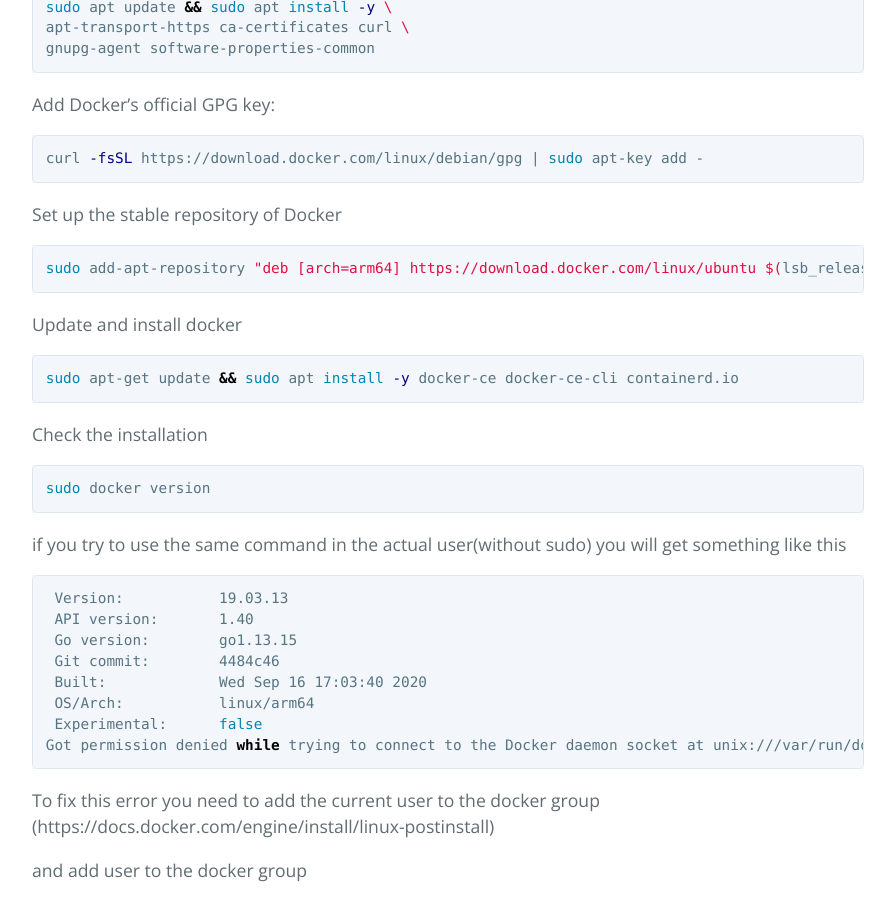
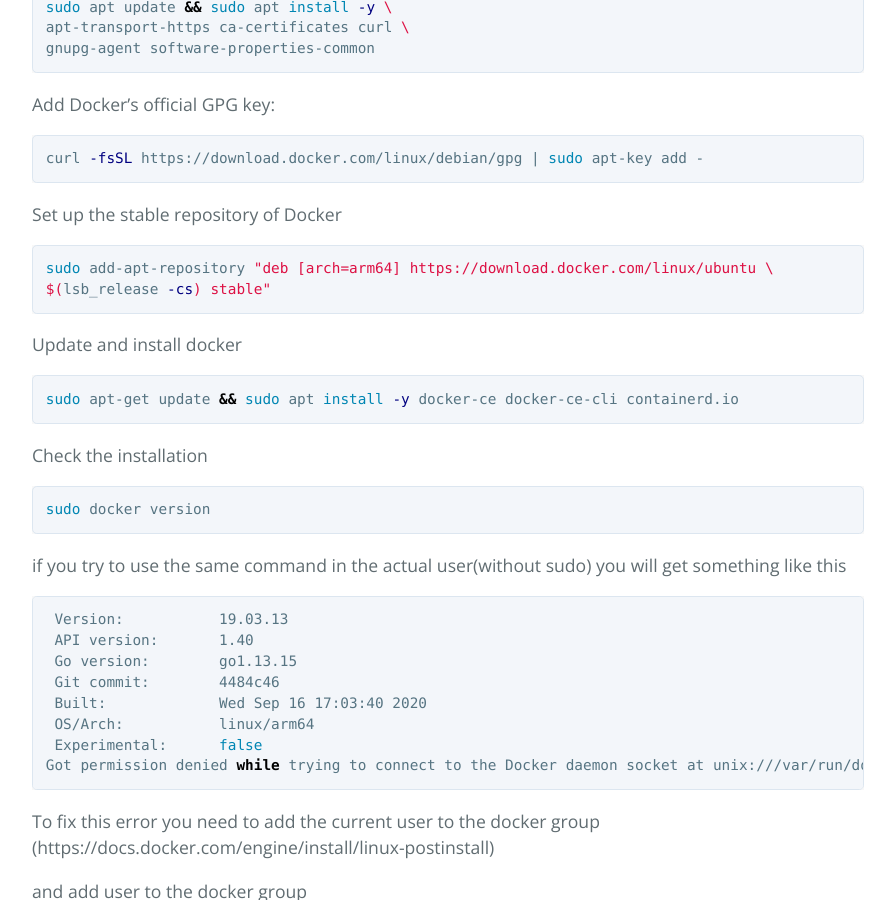
Before and after one commit to JavierLimon/javier-blog, a Jekyll site: the page built from _posts/2020-09-22-install-docker-raspberry-pi.md, in a window 1280 px wide and 900 px high, scrolled down 798 px. Shown: the whole window, without its empty margins (192-1087 px from the left). Built offline with Jekyll 4.4.1, drawn with Linux system fonts in a browser that asks for light colours.

Commit message:
Some changes First post
Co-Authored-By: Javier Limon <JavierLimon@users.noreply.github.com>

````diff
--- a/_posts/2020-09-22-install-docker-raspberry-pi.md
+++ b/_posts/2020-09-22-install-docker-raspberry-pi.md
@@ -37,7 +37,8 @@ curl -fsSL https://download.docker.com/linux/debian/gpg | sudo apt-key add -
 
 Set up the stable repository of Docker
 ```shell
-sudo add-apt-repository "deb [arch=arm64] https://download.docker.com/linux/ubuntu $(lsb_release -cs) stable"
+sudo add-apt-repository "deb [arch=arm64] https://download.docker.com/linux/ubuntu \
+$(lsb_release -cs) stable"
 ```
 Update and install docker
 ```shell
````
